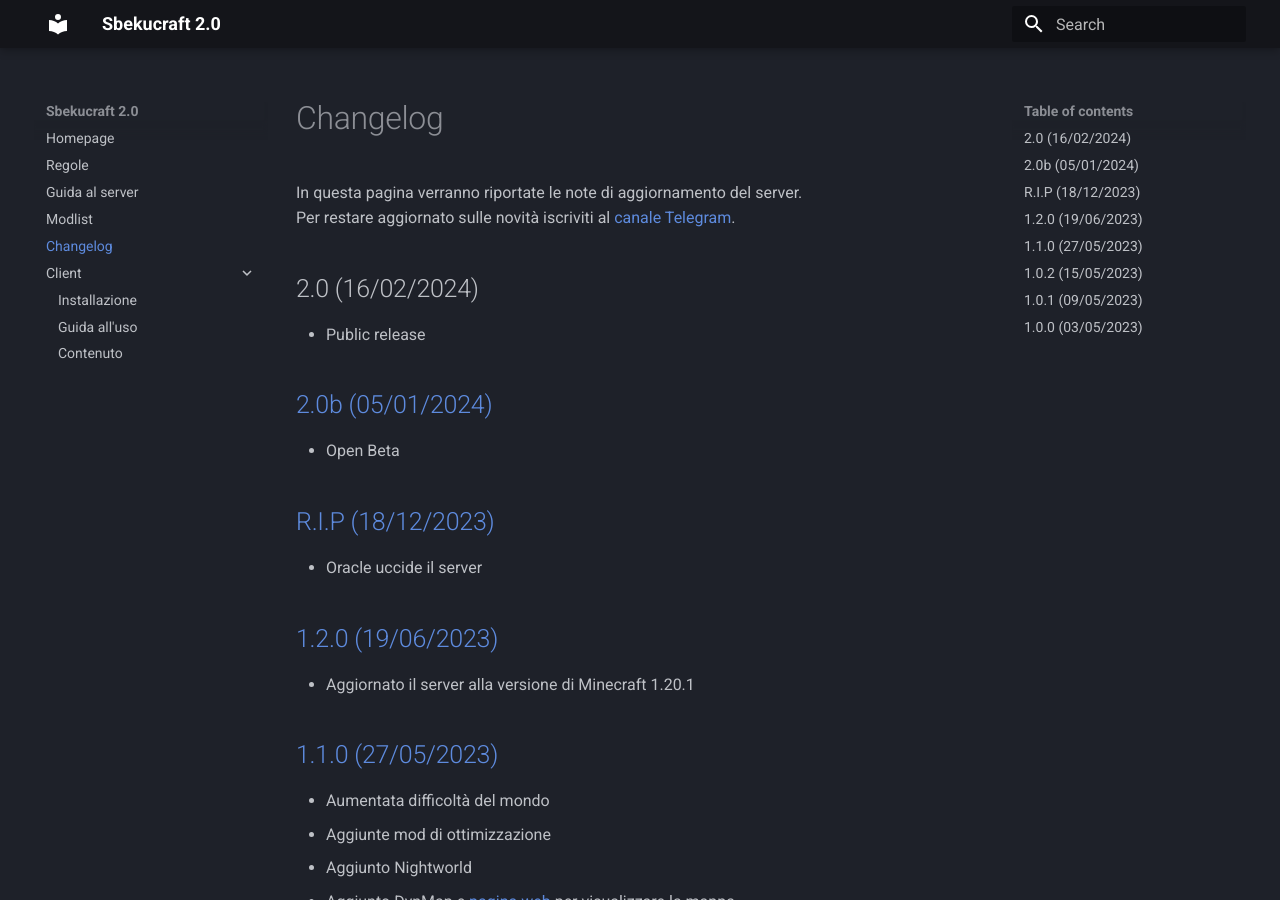
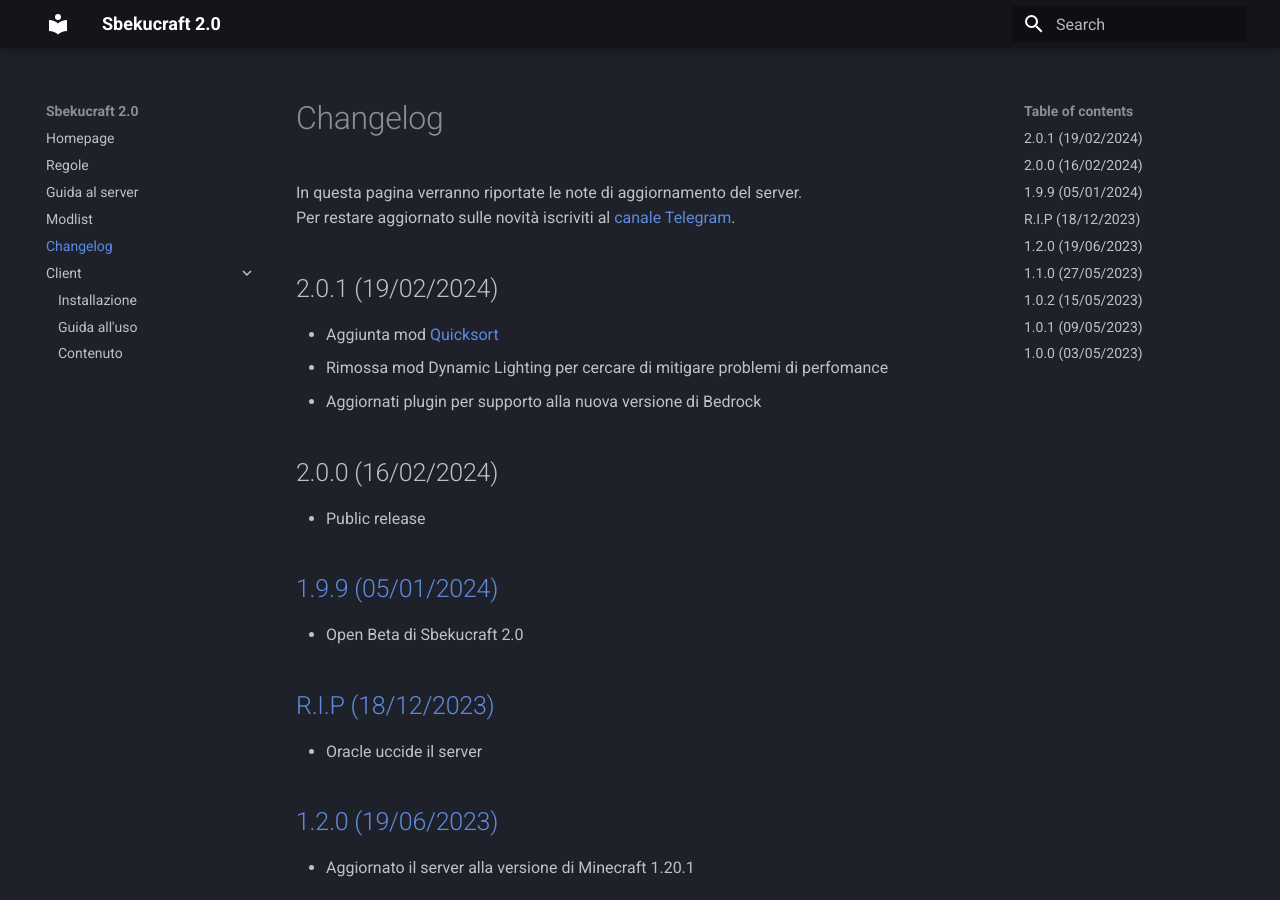
Before and after one commit to Sbekucraft/Sbekucraft-2.0-Wiki, an MkDocs documentation site: the page built from docs/changelog.md, in a window 1280 px wide and 900 px high. Built offline with MkDocs 1.6.1 and Material for MkDocs 9.7.7, drawn with Linux system fonts in a browser that asks for light colours.

Commit message:
aggiunto quicksort nella guida

```diff
--- a/docs/changelog.md
+++ b/docs/changelog.md
@@ -2,11 +2,16 @@
 In questa pagina verranno riportate le note di aggiornamento del server.
 Per restare aggiornato sulle novità iscriviti al [canale Telegram](https://t.me/sbekucraft).
 
-## 2.0 (16/02/2024)
+## 2.0.1 (19/02/2024)
+- Aggiunta mod [Quicksort](https://modrinth.com/mod/quicksort)
+- Rimossa mod Dynamic Lighting per cercare di mitigare problemi di perfomance
+- Aggiornati plugin per supporto alla nuova versione di Bedrock
+
+## 2.0.0 (16/02/2024)
 - Public release
 
-## [2.0b (05/01/2024)](https://t.me/sbekucraft/15)
-- Open Beta
+## [1.9.9 (05/01/2024)](https://t.me/sbekucraft/15)
+- Open Beta di Sbekucraft 2.0
 
 ## [R.I.P (18/12/2023)](https://t.me/sbekucraft/12)
 - Oracle uccide il server
```
Also changed, not shown: docs/content.md (+2 -2 lines), docs/guida.md (+14 -2 lines), 1 other file.
